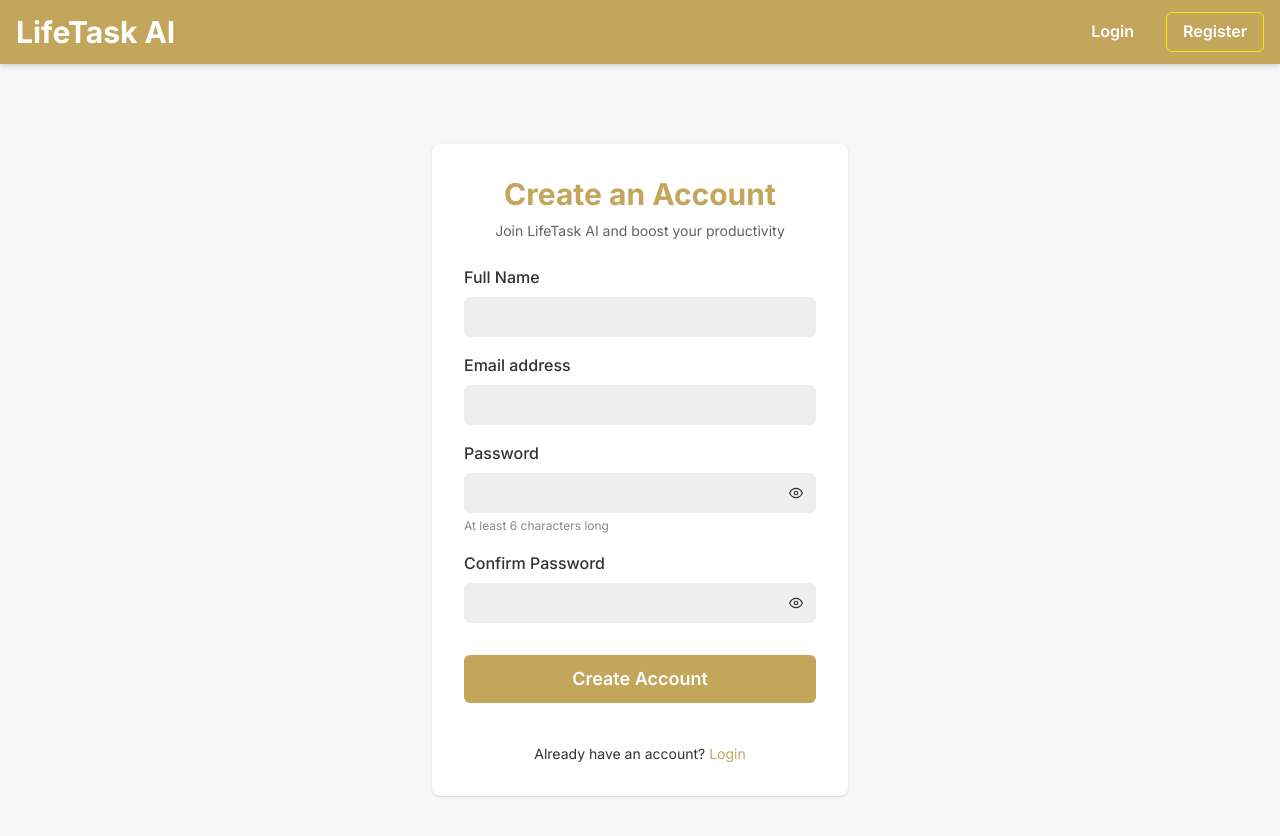
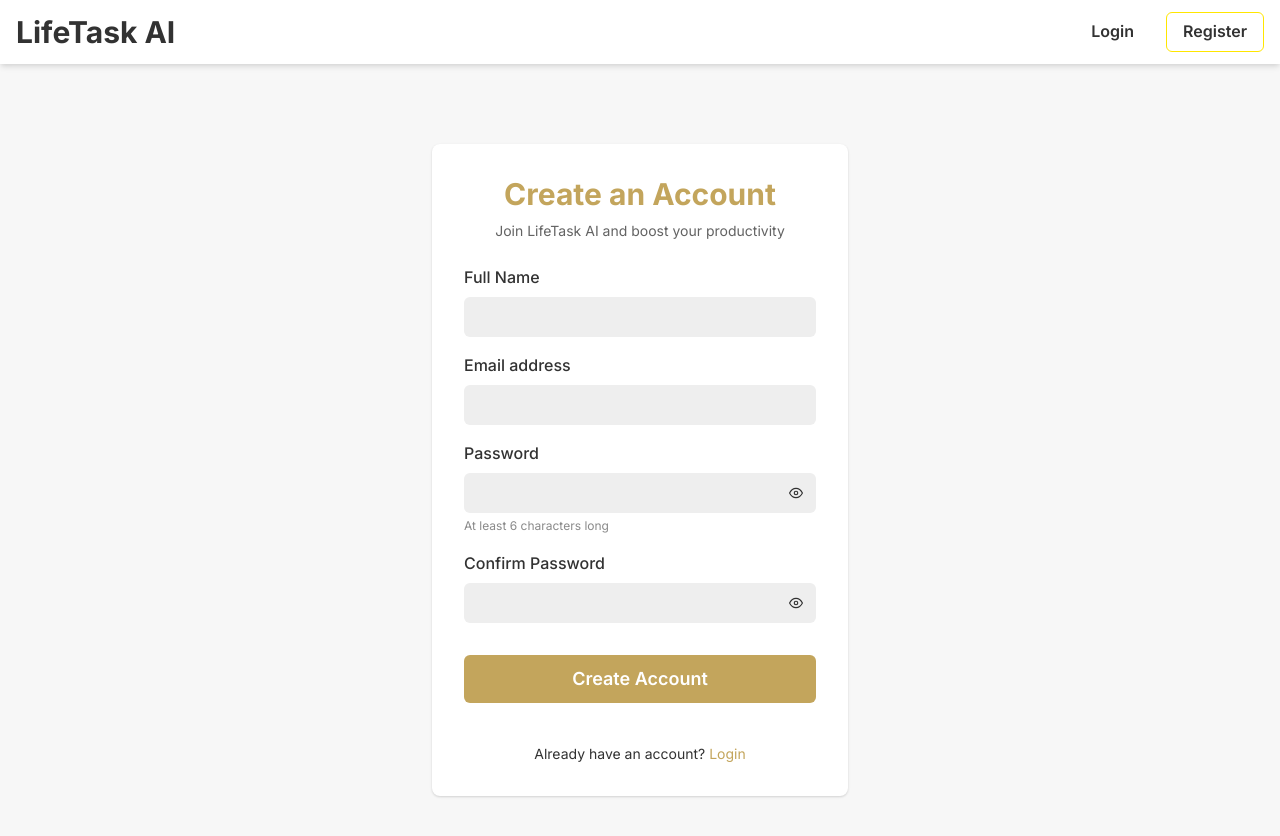
Before and after one commit to harrim7/life-task-app, a React (Vite) app in the folder frontend/: page /register in a window 1280 px wide. Shown: the top 836 px of the page. Built offline with nearby package versions, Linux system fonts and the light colour scheme.

Commit message:
remove brown color from header

```diff
--- a/frontend/src/components/Header.tsx
+++ b/frontend/src/components/Header.tsx
@@ -8,9 +8,9 @@ interface HeaderProps {
 }
 
 const Header: React.FC<HeaderProps> = ({ isLoggedIn = false, onLogout = () => {} }) => {
-  const bgColor = useColorModeValue('brand.500', 'brand.700');
-  const textColor = useColorModeValue('white', 'white');
-  const buttonHoverBg = useColorModeValue('brand.600', 'brand.400');
+  const bgColor = useColorModeValue('white', 'gray.800');
+  const textColor = useColorModeValue('gray.800', 'gray.100');
+  const buttonHoverBg = useColorModeValue('gray.100', 'gray.700');
   const accentColor = useColorModeValue('yellow.500', 'yellow.400');
 
   return (
@@ -23,19 +23,19 @@ const Header: React.FC<HeaderProps> = ({ isLoggedIn = false, onLogout = () => {}
         <HStack spacing={4}>
           {isLoggedIn ? (
             <>
-              <Button as={RouterLink} to="/dashboard" variant="ghost" color="white" _hover={{ bg: buttonHoverBg }}>
+              <Button as={RouterLink} to="/dashboard" variant="ghost" color={textColor} _hover={{ bg: buttonHoverBg }}>
                 Dashboard
               </Button>
-              <Button variant="outline" color="white" borderColor="yellow.500" _hover={{ bg: 'yellow.500', color: 'gray.800' }} onClick={onLogout}>
+              <Button variant="outline" color={textColor} borderColor="yellow.500" _hover={{ bg: 'yellow.500', color: 'gray.800' }} onClick={onLogout}>
                 Logout
               </Button>
             </>
           ) : (
             <>
-              <Button as={RouterLink} to="/login" variant="ghost" color="white" _hover={{ bg: buttonHoverBg }}>
+              <Button as={RouterLink} to="/login" variant="ghost" color={textColor} _hover={{ bg: buttonHoverBg }}>
                 Login
               </Button>
-              <Button as={RouterLink} to="/register" variant="outline" color="white" borderColor="yellow.500" _hover={{ bg: 'yellow.500', color: 'gray.800' }}>
+              <Button as={RouterLink} to="/register" variant="outline" color={textColor} borderColor="yellow.500" _hover={{ bg: 'yellow.500', color: 'gray.800' }}>
                 Register
               </Button>
             </>
```
